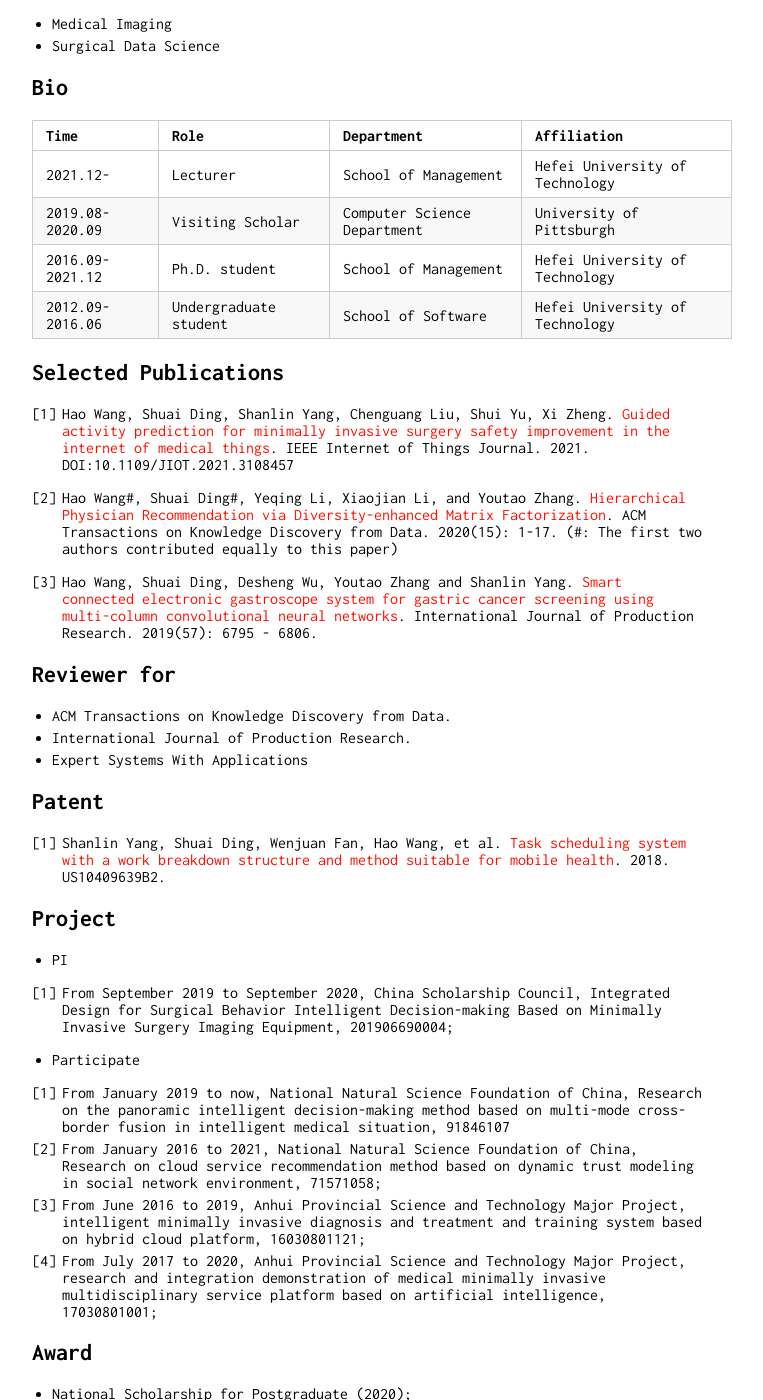
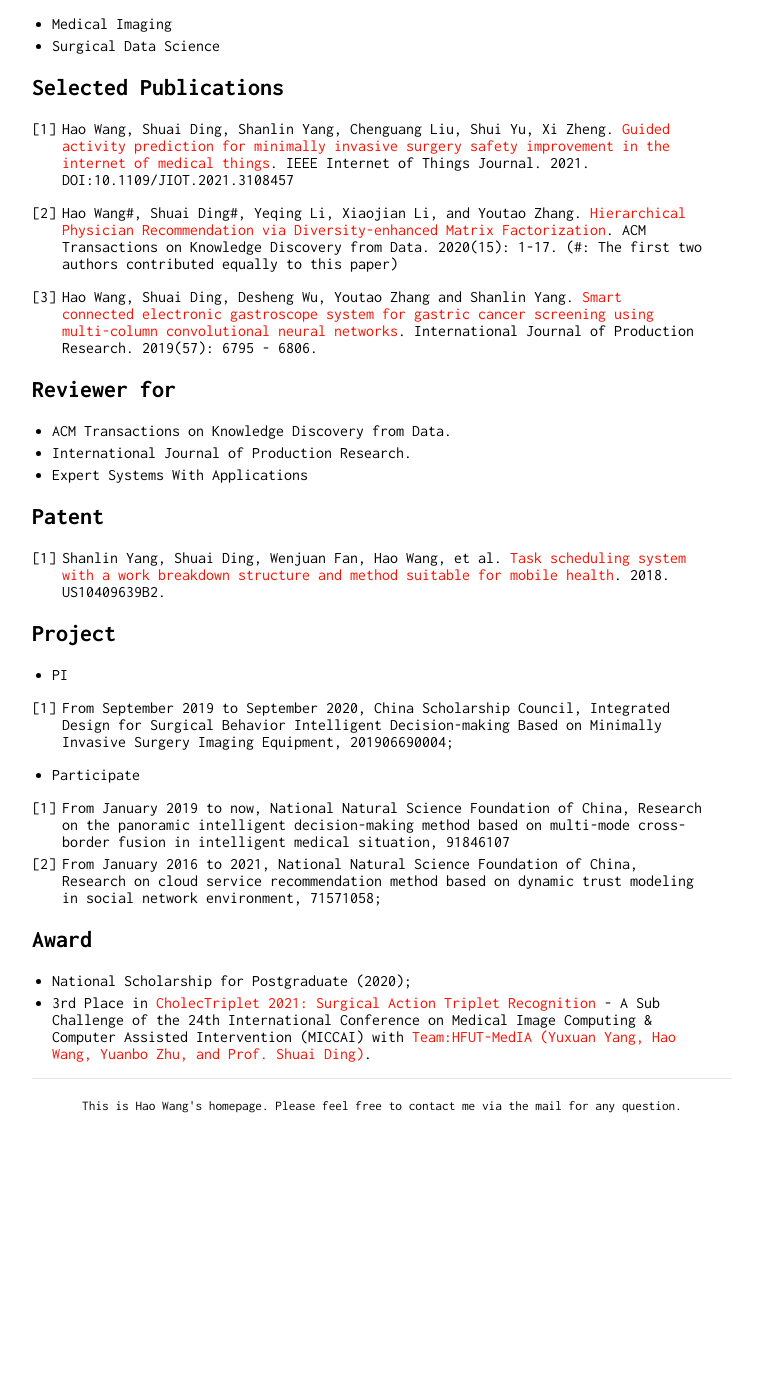
Before and after one commit to Waynehfut/Waynehfut, a Jekyll site: the page built from index.md, in a window 1280 px wide and 1400 px high, scrolled down 533 px. Shown: the whole window, without its empty margins (258-1021 px from the left). Built offline with Jekyll 4.4.1, drawn with Linux system fonts in a browser that asks for light colours; our own code applies the rules of GitHub Pages for plain Markdown files; after the commit the page ends 1646 px from its top, so only the background shows below that.

Commit message:
update info

```diff
--- a/index.md
+++ b/index.md
@@ -20,15 +20,6 @@ Greetings! I am a lecturer from School of Management, Hefei University of Techno
 
 - Medical Imaging
 - Surgical Data Science
-
-## Bio
-
-| Time            | Role                  | Department                  | Affiliation                    |
-| :--------------- | :--------------------- | :-------------------------- | :------------------------------ |
-| 2021.12-        | Lecturer              | School of Management        | Hefei University of Technology |
-| 2019.08-2020.09 | Visiting Scholar      | Computer Science Department | University of Pittsburgh       |
-| 2016.09-2021.12 | Ph.D. student         | School of Management        | Hefei University of Technology |
-| 2012.09-2016.06 | Undergraduate student | School of Software          | Hefei University of Technology |
 
 ## Selected Publications
 
@@ -58,8 +49,7 @@ Greetings! I am a lecturer from School of Management, Hefei University of Techno
 
 1. From January 2019 to now, National Natural Science Foundation of China, Research on the panoramic intelligent decision-making method based on multi-mode cross-border fusion in intelligent medical situation, 91846107
 2. From January 2016 to 2021, National Natural Science Foundation of China, Research on cloud service recommendation method based on dynamic trust modeling in social network environment, 71571058;
-3. From June 2016 to 2019, Anhui Provincial Science and Technology Major Project, intelligent minimally invasive diagnosis and treatment and training system based on hybrid cloud platform, 16030801121;
-4. From July 2017 to 2020, Anhui Provincial Science and Technology Major Project, research and integration demonstration of medical minimally invasive multidisciplinary service platform based on artificial intelligence, 17030801001;
+
 
 ## Award
 
```
